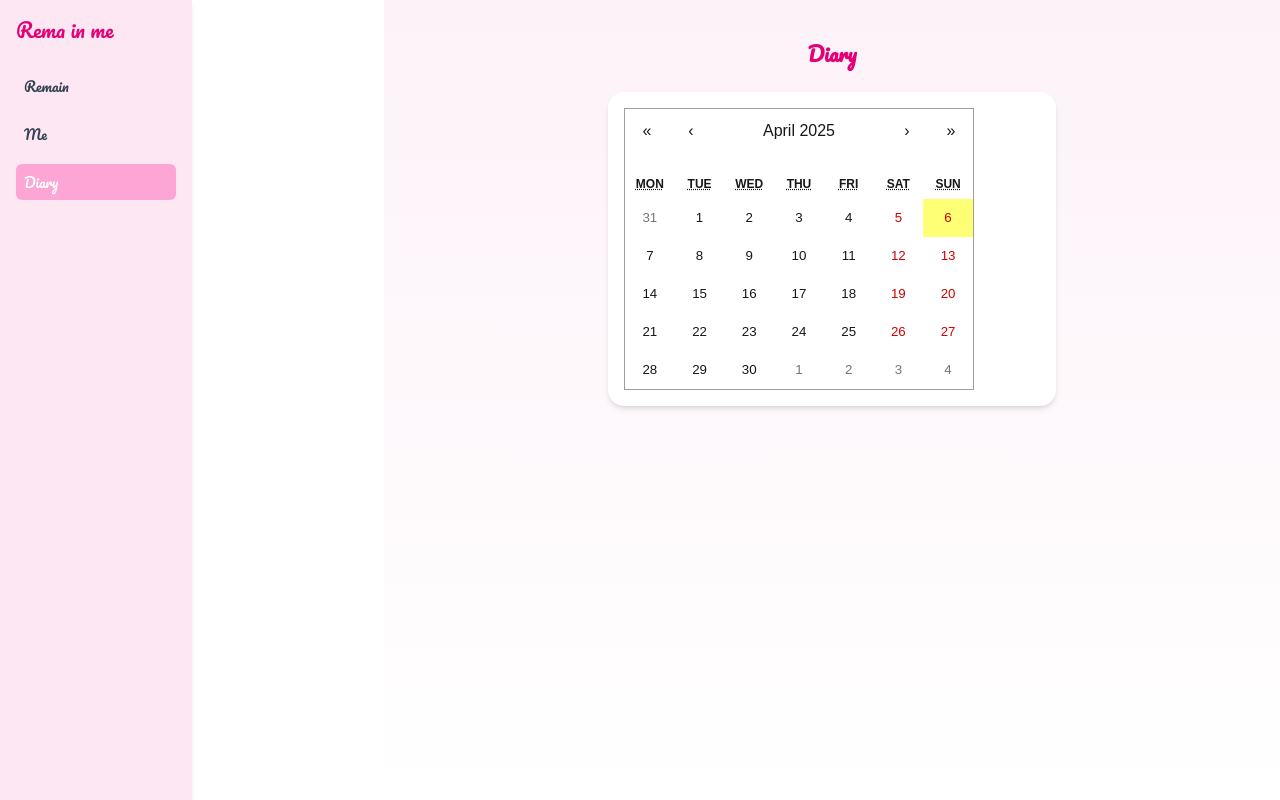
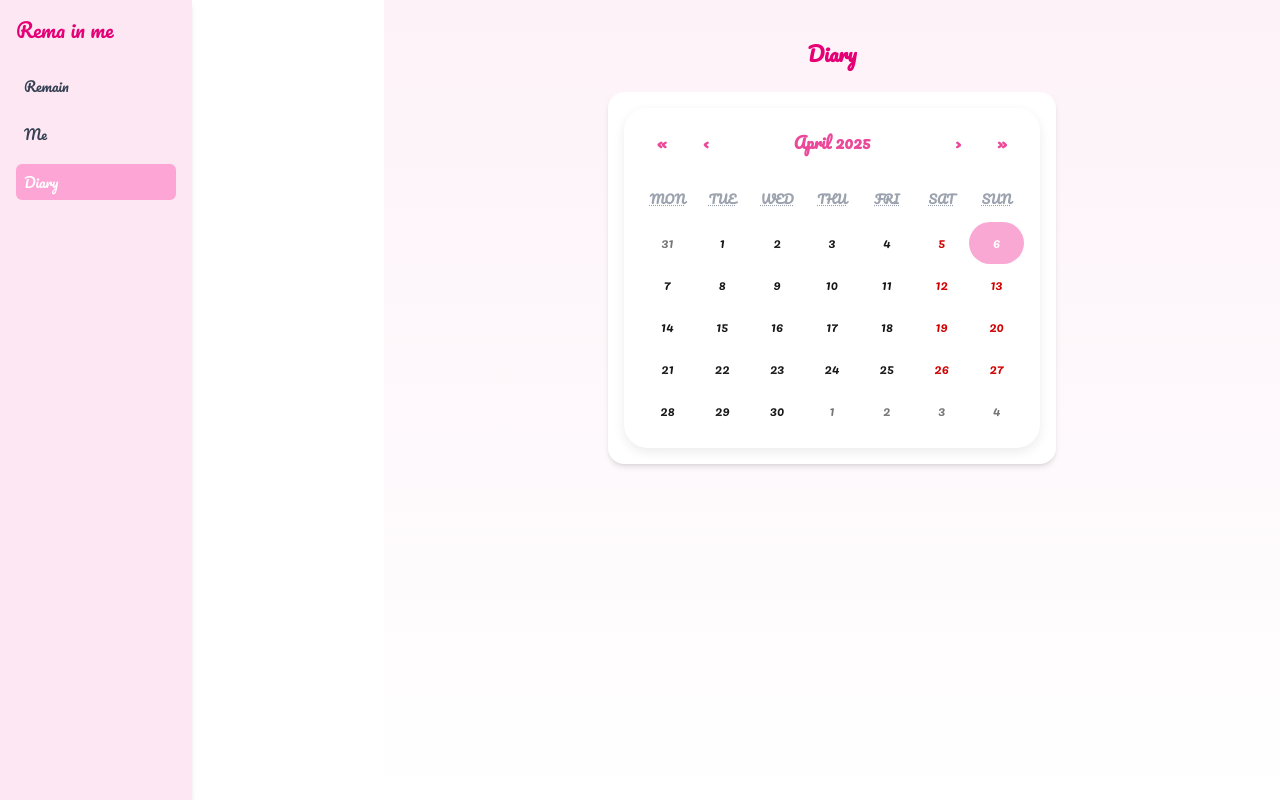
Before and after one commit to Juice-kudo/rema-in-me, a Next.js app: page /history in a window 1280 px wide. Built offline with nearby package versions, Linux system fonts and the light colour scheme; no server answers.

Commit message:
달력 스타일 수정

```diff
--- a/app/layout.tsx
+++ b/app/layout.tsx
@@ -2,7 +2,7 @@ import "./globals.css";
 import { Metadata } from "next";
 import { ReactNode } from "react";
 import Sidebar from "./components/Sidebar";
-import DrawerMenu from "./components/DrawerMenu"; // 👉 모바일용
+import DrawerMenu from "./components/DrawerMenu";
 
 export const metadata: Metadata = {
   title: "rema in me",
@@ -19,11 +19,15 @@ export default function RootLayout({ children }: { children: ReactNode }) {
           rel="stylesheet"
         />
 
-        {/* ✅ PWA manifest */}
+        {/* ✅ PWA + 상단바 색상 (연한 핑크) */}
         <link rel="manifest" href="/manifest.json" />
-        <meta name="theme-color" content="#ec4899" />
+        <meta name="theme-color" content="#fce7f3" /> {/* 🌸 연핑크 톤 */}
+        <meta name="apple-mobile-web-app-capable" content="yes" />
+        <meta name="apple-mobile-web-app-status-bar-style" content="default" />
+        <meta name="apple-mobile-web-app-title" content="rema in me" />
       </head>
-      <body className="pt-14 sm:pt-0 font-pacifico">
+
+      <body className="pt-14 sm:pt-0 font-pacifico bg-pink-100">
         {/* ✅ 데스크탑: 좌측 사이드바 */}
         <div className="hidden sm:block">
           <Sidebar />
--- a/styles/custom-calendar.css
+++ b/styles/custom-calendar.css
@@ -1,20 +1,76 @@
-.react-calendar__tile.level-5 {
+/* styles/custom-calendar.css */
+
+.react-calendar {
+  border: none;
+  width: 100%;
+  max-width: 100%;
+  background-color: white;
+  border-radius: 1.5rem;
+  font-family: inherit;
+  padding: 1rem;
+  box-shadow: 0 4px 12px rgba(0, 0, 0, 0.08);
+}
+
+.react-calendar__navigation button {
+  color: #ec4899;
+  font-weight: bold;
+  font-size: 1rem;
+  background: none;
+  border: none;
+  padding: 0.5rem;
+  margin-bottom: 0.5rem;
+  border-radius: 0.75rem;
+  transition: background-color 0.3s;
+}
+
+.react-calendar__navigation button:hover {
+  background-color: #ffe4e6;
+}
+
+.react-calendar__tile {
+  padding: 0.75rem 0;
+  border-radius: 9999px;
+  text-align: center;
+  transition: background-color 0.2s, transform 0.2s;
+}
+
+.react-calendar__tile:enabled:hover {
+  background-color: #fbcfe8;
+  transform: scale(1.05);
+}
+
+.react-calendar__tile--now {
+  background: #f9a8d4;
+  color: white;
+}
+
+.react-calendar__tile--active {
+  background: #ec4899;
+  color: white;
+}
+
+/* 색상 레벨별 배경 클래스 */
+.level-1 {
+  background-color: #fff0f5 !important;
+}
+.level-2 {
+  background-color: #fde2ef !important;
+}
+.level-3 {
+  background-color: #fcd5e4 !important;
+}
+.level-4 {
   background-color: #fbb6ce !important;
-  border-radius: 9999px;
 }
-.react-calendar__tile.level-4 {
-  background-color: #fcd5e4 !important;
-  border-radius: 9999px;
+.level-5 {
+  background-color: #f472b6 !important;
+  color: white;
 }
-.react-calendar__tile.level-3 {
-  background-color: #fde2ef !important;
-  border-radius: 9999px;
+
+/* 달력 위쪽 간격을 줄이기 위해 */
+.react-calendar__month-view__weekdays {
+  font-size: 0.75rem;
+  text-transform: uppercase;
+  color: #9ca3af;
+  padding-bottom: 0.5rem;
 }
-.react-calendar__tile.level-2 {
-  background-color: #fff0f5 !important;
-  border-radius: 9999px;
-}
-.react-calendar__tile.level-1 {
-  background-color: #ffffff !important;
-  border-radius: 9999px;
-}
```
